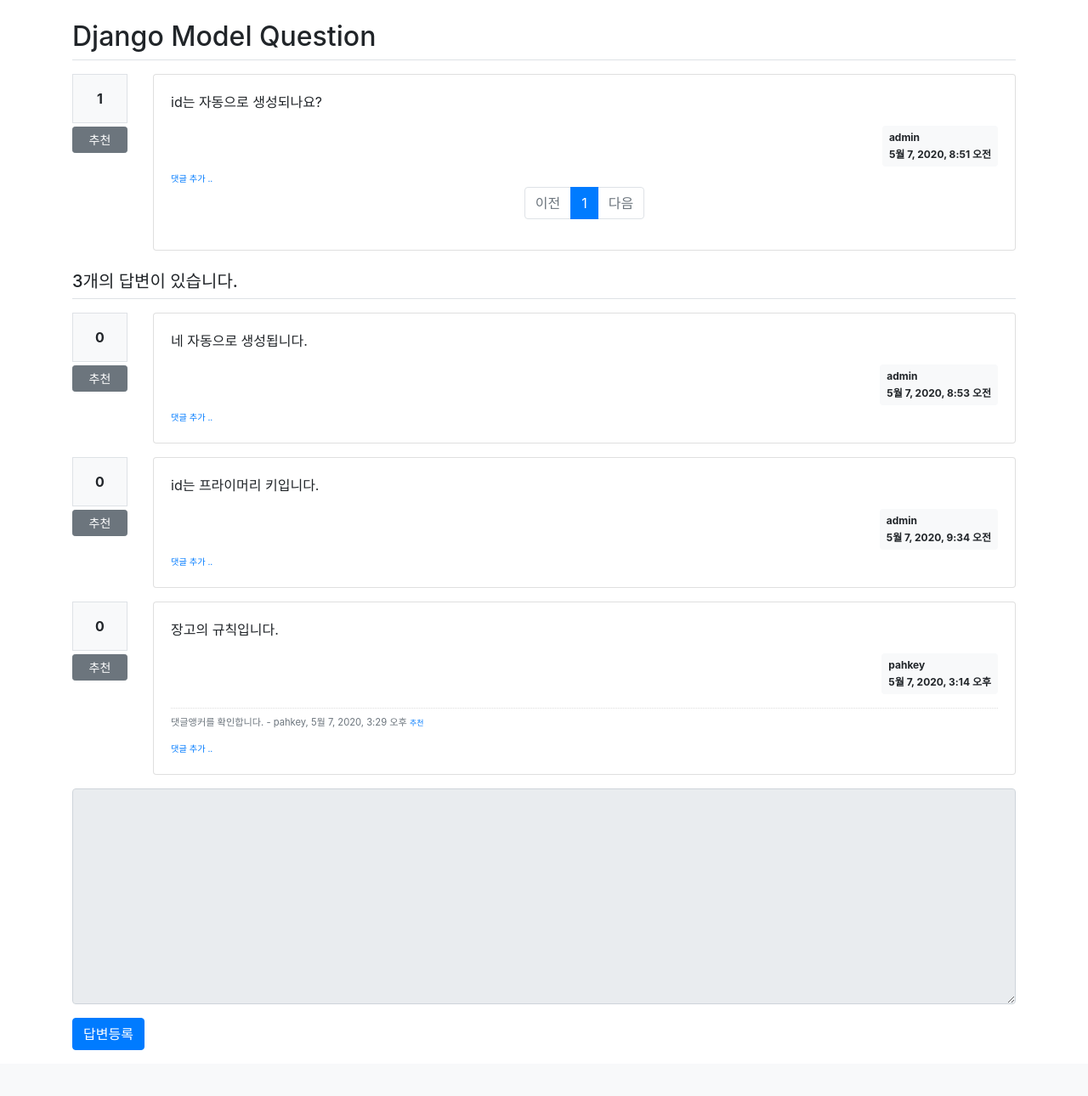
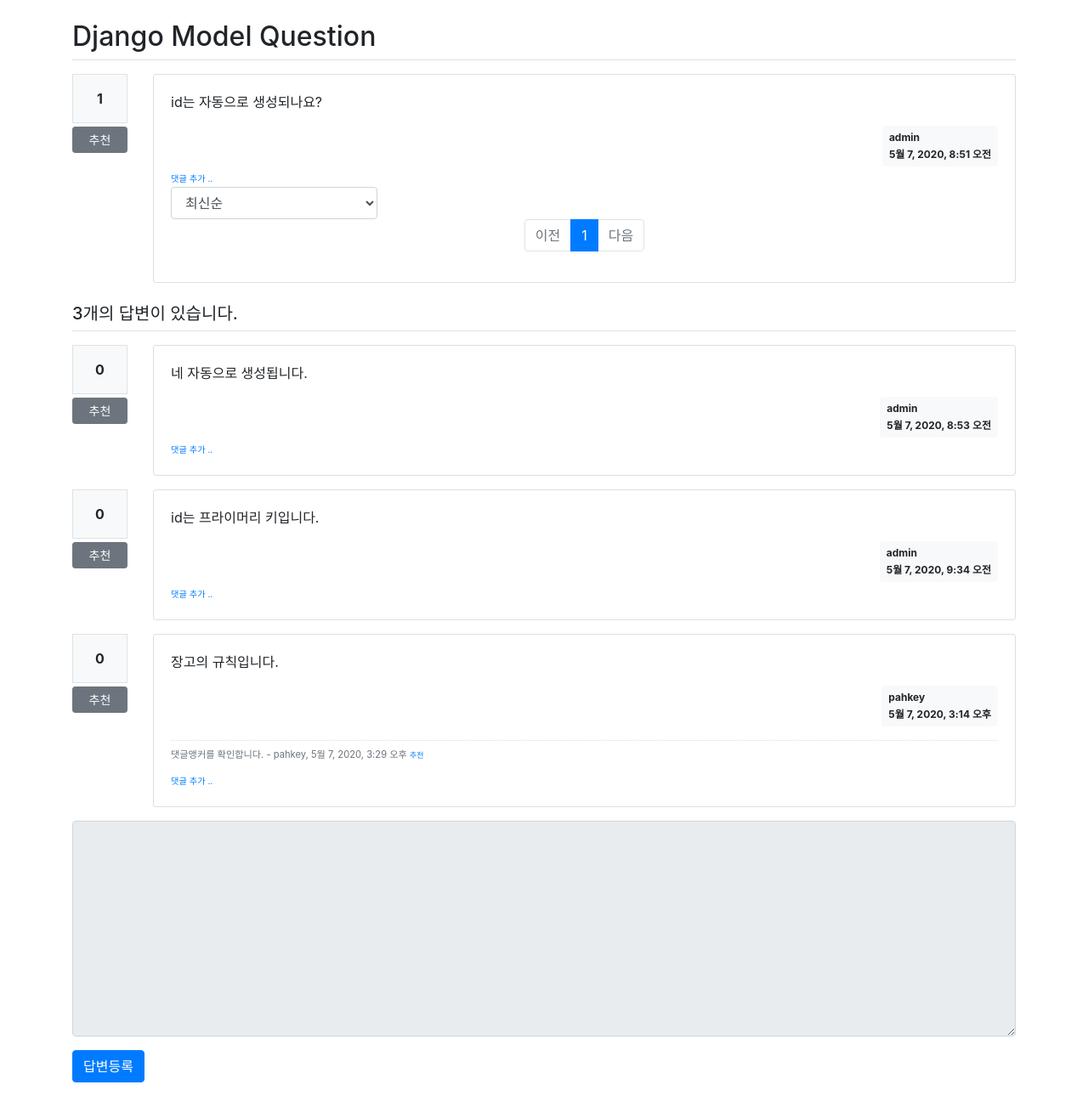
Before and after one commit to Django-WebServer/AD-project, a Django app: page /pybo/2/ in a window 1280 px wide. Shown: the part 57-1347 px from the top of the page at 85% size. Before the commit the page ends 1293 px from the top, so only its background shows below. Run offline with Django 3.2, Linux system fonts and the light colour scheme; data comes from the database, SQL or seed files in the repository; data that the repository does not hold is empty; some libraries are stand-ins or nearby versions.

Commit message:
'추천순' 정렬 기능 추가

```diff
--- a/djangobook-3-15/pybo/views/base_views.py
+++ b/djangobook-3-15/pybo/views/base_views.py
@@ -45,11 +45,17 @@ def detail(request, question_id):
     """
     question = get_object_or_404(Question, pk=question_id)
     page = request.GET.get('page', '1') #페이지
+    so = request.GET.get('so', 'recent')  # 정렬기준
+    comment = Comment.objects.filter(question_id = question_id) #현재 question에 해당하는 comment들 DB에서 추출하기
 
-    comment = Comment.objects.filter(question_id = question_id) #현재 question에 해당하는 comment들 DB에서 추출하기
-    comment_list = comment.order_by('-create_date') # 최신 생성순으로 정렬
+    # 정렬
+    if so == 'recommend':
+        comment_list = comment.annotate(num_voter=Count('voter')).order_by('-num_voter', '-create_date')
+    else:  # recent
+        comment_list = comment.order_by('-create_date')
+
     paginator = Paginator(comment_list, 5) # 페이지당 5개씩 보여주기
     comment_obj = paginator.get_page(page) #현재 페이지에 해당하는 데이터 '5'개 담기
 
-    context = {'question': question, 'comment_list': comment_obj}
+    context = {'question': question, 'comment_list': comment_obj, 'so': so}
     return render(request, 'pybo/question_detail.html', context)
--- a/djangobook-3-15/templates/pybo/question_detail.html
+++ b/djangobook-3-15/templates/pybo/question_detail.html
@@ -74,8 +74,15 @@
                     </div>
                     {% endif %}
                     <div>
-                        <a href="{% url 'pybo:comment_create_question' question.id  %}"
-                           class="small"><small>댓글 추가 ..</small></a>
+                        <a href="{% url 'pybo:comment_create_question' question.id  %}"class="small justify-content-start">
+                           <small>댓글 추가 ..</small>
+                        </a>
+                    </div>
+                    <div class="w-25">
+                        <select class="form-control so">
+                            <option value="recent" {% if so == 'recent' %}selected{% endif %}>최신순</option>
+                            <option value="recommend" {% if so == 'recommend' %}selected{% endif %}>추천순</option>
+                        </select>
                     </div>
                     <!-- 질문 댓글 End -->
                     <!-- 페이징 처리 시작 -->
@@ -211,6 +218,10 @@
         <input type="submit" value="답변등록" class="btn btn-primary">
     </form>
 </div>
+<form id="searchForm" method="get" action="{% url 'pybo:detail' question.id %}">
+    <input type="hidden" id="page" name="page" value="{{ page }}">
+    <input type="hidden" id="so" name="so" value="{{ so }}">
+</form>
 {% endblock %}
 {% block script %}
 <script type='text/javascript'>
@@ -225,6 +236,11 @@ $(document).ready(function(){
             location.href = $(this).data('uri');
         }
     });
+    $(".so").on('change', function() {
+        $("#so").val($(this).val());
+        $("#page").val(1);
+        $("#searchForm").submit();
+    });
 });
 </script>
 {% endblock %}
```
